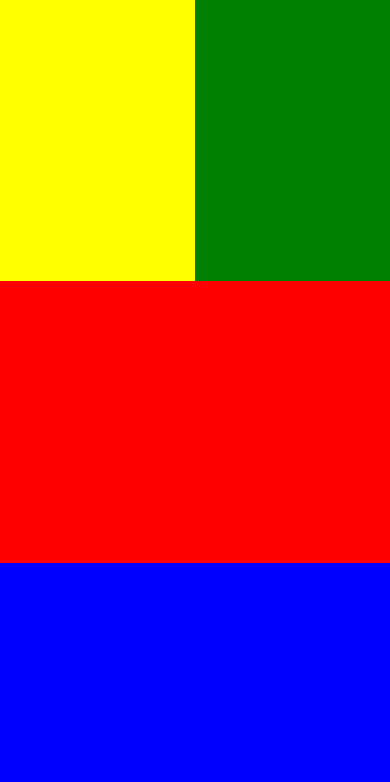
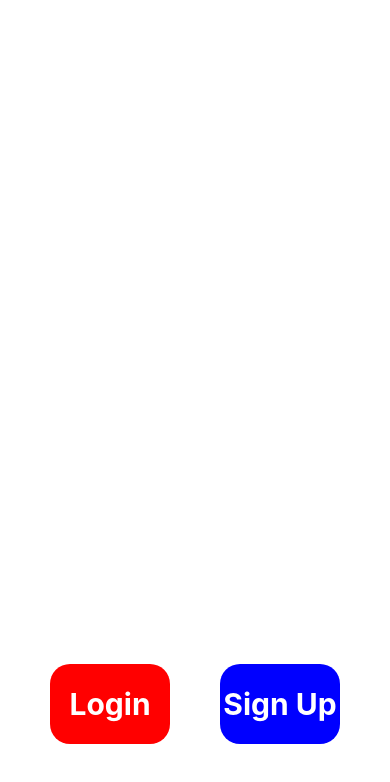
Before and after one commit to Arif080903/ArifIkhsan--85-lab1, a React Native app: screen / in a window 390 px wide. Shown: the top 782 px of the page. Built offline with nearby package versions, Linux system fonts and the light colour scheme.

Commit message:
tugas 2 lab

```diff
--- a/App.js
+++ b/App.js
@@ -1,34 +1,57 @@
-import { StyleSheet, Text, View } from 'react-native'
+import { StyleSheet, Text, View, Image} from 'react-native'
 import React from 'react'
 
 const App = () => {
   return(
-    <View style = {{
-      flex: 1,
-    }}>
-     <View style = {{
-      flex: 1,flexDirection : 'row',
-      backgroundColor : 'white'
-    }}>
-      <View style = {{
-      flex: 1,
-      backgroundColor : 'yellow'
-    }}></View>
-    <View style = {{
-      flex: 1,
-      backgroundColor : 'green'
-    }}></View>
+    <View style={{flex : 1}}>
+      <View style={{
+      flex : 1,
+      alignItems : 'flex-end',
+      justifyContent : 'center',
+      flexDirection : 'row',
+      justifyContent : 'space-evenly',
+      marginBottom: 100
+
+      }}>
+
+        <View style={{
+          backgroundColor : 'red',
+          width : 120,
+          height : 80,
+          borderRadius : 20,
+          justifyContent : 'center'
+
+        }}>
+          <Text style={{
+            textAlign : 'center',
+            fontSize : 30,
+            color : 'white',
+            fontWeight : 'bold'
+          }}>Login
+          </Text>
+        </View>
+
+        <View style={{
+          backgroundColor : 'blue',
+          width : 120,
+          height : 80,
+          borderRadius : 20,
+          justifyContent : 'center'
+
+        }}>
+          <Text style={{
+            textAlign : 'center',
+            fontSize : 30,
+            color : 'white',
+            fontWeight : 'bold'
+          }}>Sign Up
+          </Text>
+        </View>
+
+
+      </View>
+
     </View>
-     <View style = {{
-      flex: 1,
-      backgroundColor : 'red'
-    }}></View>
-    <View style = {{
-      flex: 1,
-      backgroundColor : 'blue'
-    }}></View>
-    </View>
-
 
   )
 }
```
